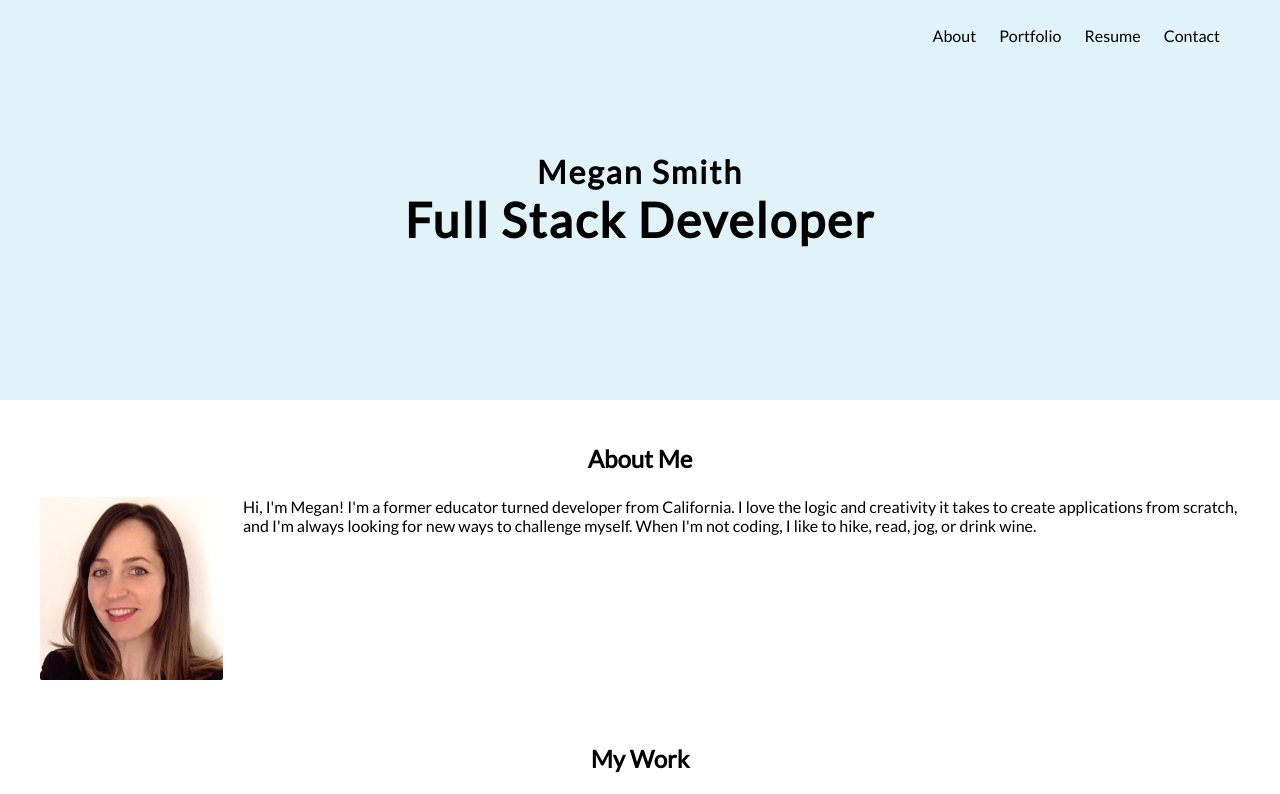
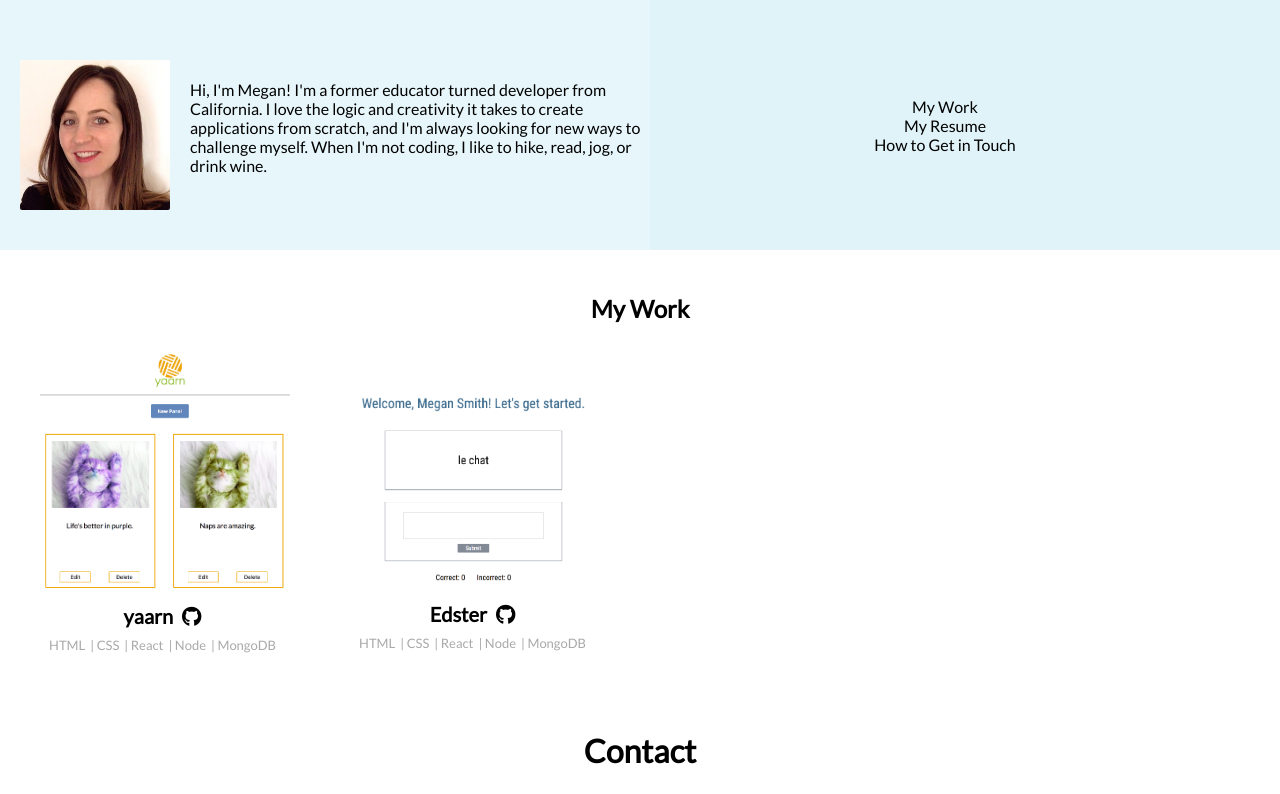
Before and after one commit to megelismi/portfolio, a plain HTML site: page index.html in a window 1280 px wide. Shown: the top 794 px of the page. Drawn offline with nearby package versions, Linux system fonts and the light colour scheme; a web font is replaced by a local one.

Commit message:
beginning color layout

```diff
--- a/index.html
+++ b/index.html
@@ -2,14 +2,16 @@
     <html>
     <head>
     <link rel="stylesheet" type="text/css" href="main.css">
-    <link href="https://fonts.googleapis.com/css?family=Arapey|Old+Standard+TT|Open+Sans|Petit+Formal+Script|Satisfy|Pacifico|Cookie|Handlee|Lato|Homemade+Apple|Great+Vibes|Grand+Hotel|Shadows+Into+Light" rel="stylesheet">
+    <link href="https://fonts.googleapis.com/css?family=Lato" rel="stylesheet">
 
     	<title>Megan Smith</title>
       <script src="https://cdnjs.cloudflare.com/ajax/libs/Chart.js/2.4.0/Chart.js"></script>
       <script src="https://use.fontawesome.com/a51fc5832f.js"></script>
     </head>
 
-    <header class="main-header">
+    <body>
+
+<!--     <header class="main-header">
     <nav class="main-nav">
       <ul class="nav-list">
         <li><a href="#about-me">About</a></li>
@@ -18,14 +20,29 @@
         <li><a href="#contact">Contact</a></li>
       </ul>
     </nav>
-    </header>
-    <body>
+    </header> -->
     	<div class="container">
     		<div class="introduction">
-                <h2>Megan Smith</h2>
-    			<h1>Full Stack Developer</h1>
+          <div class="about-me-pic-and-text">
+            <img class="profile-photo" src="./imgs/prof.jpg" />
+            <div class="about-me-text">
+              <p>Hi, I'm Megan! I'm a former educator turned developer from California. I love the logic and creativity it takes to create applications from scratch, and I'm always looking for new ways to challenge myself. When I'm not coding, I like to hike, read, jog, or drink wine. </p>
             </div>
-    		<div id="about-me-container">
+          </div>
+           <div class="page-menu">
+            <ul class="nav-list">
+              <li><a href="#portfolio">My Work</a></li>
+              <li><a href="#">My Resume</a></li>
+              <li><a href="#contact">How to Get in Touch</a></li>
+            </ul>
+          </div>
+        </div>
+
+
+             <!--    <h2>Megan Smith</h2>
+    			<h1>Full Stack Developer</h1> -->
+    		</div>
+    	<!-- 	<div id="about-me-container">
     			<div><h3>About Me</h3></div>
     			<div class="about-me-pic-and-text">
     				<img class="profile-photo" src="./imgs/prof.jpg" />
@@ -33,7 +50,7 @@
     				 	<p>Hi, I'm Megan! I'm a former educator turned developer from California. I love the logic and creativity it takes to create applications from scratch, and I'm always looking for new ways to challenge myself. When I'm not coding, I like to hike, read, jog, or drink wine. </p>
     				</div>
     			</div>
-    		</div>
+    		</div> -->
     	<div id="portfolio">
     	  <div><h3>My Work</h3></div>
             <div class="work-samples">
--- a/main.css
+++ b/main.css
@@ -3,15 +3,10 @@
 }
 
 body {
-/*	background-color: #EFEFEF;*/
 	font-family: 'Lato', sans-serif;
 	margin: 0;
-	cursor:url(http://bestanimations.com/Holidays/Fireworks/sparklers/firework-sparkler-animated-gif-3.gif);
-}
-
-div {
-	display: block;
-/*	text-align: center;*/
+	display: flex;
+	flex-direction: column;
 }
 
 .main-header {
@@ -25,6 +20,7 @@ div {
 	position: fixed;
 	background-color: #e0f3f9;
 	flex-wrap: wrap;
+	z-index: 1;
 }
 
 .nav-list {
@@ -35,7 +31,7 @@ div {
 }
 
 .nav-list li {
-	display: inline;
+/*	display: inline;*/
 	padding-left: 20px;
 }
 
@@ -49,24 +45,17 @@ div {
 }
 .container {
 	height: auto;
+
 }
 
 .introduction {
 	display: flex;
-	flex-direction: column;
 	justify-content: center;
 	align-items: center;
-	background-color: #e0f3f9;
-	/*background:
-		linear-gradient(
-	      rgba(0, 0, 0, 0.5),
-	      rgba(0, 0, 0, 0.5)
-    	),
-		url(./imgs/laptop.jpg)
-		no-repeat fixed center center;*/
-	height: 25rem;
 	background-size: cover;
 	color: black;
+	background-color: #e7f6fb;
+	height: 250px;
 }
 
 .introduction h1, h2{
@@ -83,12 +72,53 @@ div {
 	font-size: 200%;
 }
 
+
+.about-me-pic-and-text {
+  margin-left: 20px;
+  display: flex;
+  justify-content: center;
+  align-items: center;
+
+}
+
+.profile-photo {
+  width: 150px;
+  border-radius: 2px;
+  margin-top: 20px;
+}
+
+.page-menu {
+	text-align: center;
+	background-color: #e0f3f9;
+	height: 250px;
+	display: flex;
+	align-items: center;
+	justify-content: center;
+}
+.page-menu, .about-me-pic-and-text {
+	flex-basis: 0;
+	flex-grow: 1;
+}
+
+.about-me-text {
+  margin-top: 20px;
+  display: flex;
+  justify-content: flex-start;
+  align-items: flex-start;
+  flex-direction: column;
+}
+
+.about-me-text p {
+  font-size: 100%;
+  margin-top: 0;
+}
+
 h3 {
   font-size: 150%;
 }
 
 
-#about-me-container, #skills, #contact {
+#skills, #contact {
 	width: 100%;
 	padding: 20px;
 	display: flex;
@@ -96,6 +126,7 @@ h3 {
   flex-direction: column;
   align-items: center;
 }
+
 
  #portfolio {
  	width: 100%;
@@ -105,21 +136,28 @@ h3 {
    flex-direction: column;
    align-items: center;
  }
-.profile-photo {
-  width: 15%;
-  border-radius: 2px;
-}
 
 .grayscale {
   -webkit-filter: grayscale(100%);
   filter: grayscale(100%);
 }
 
-.about-me-pic-and-text {
+/*.about-me-pic-and-text {
   margin-left: 20px;
   display: flex;
   justify-content: flex-start;
   align-items: flex-start;
+
+}*/
+
+.page-menu {
+	text-align: center;
+
+}
+.page-menu, .about-me-pic-and-text {
+	flex-basis: 0;
+	flex-grow: 1;
+
 }
 
 .about-me-text {
@@ -135,9 +173,7 @@ h3 {
   margin-top: 0;
 }
 
-#myChart {
-	max-width: 80%;
-}
+
 
 #yaarn-pic {
 	width: 250px;
```
Lines whose indentation alone changed are shown as unchanged.
